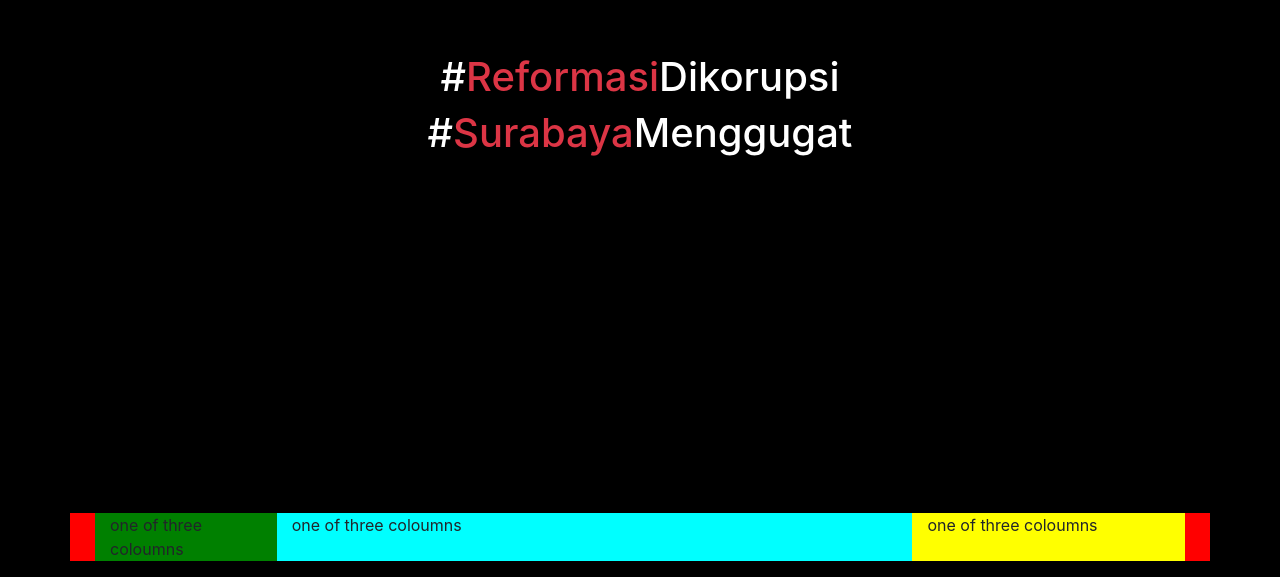
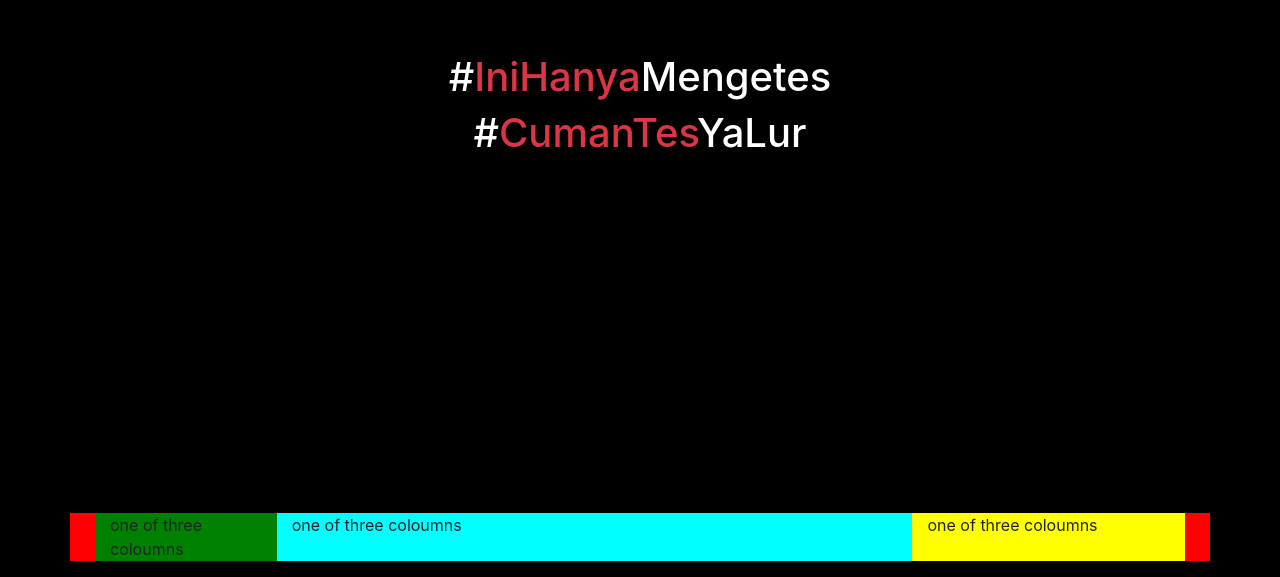
Before and after one commit to akdeaso/akdeaso.github.com, a plain HTML site: page index.html in a window 1280 px wide. Shown: the part 303-880 px from the top of the page. Drawn offline with nearby package versions, Linux system fonts and the light colour scheme.

Commit message:
ganti nama

```diff
--- a/index.html
+++ b/index.html
@@ -12,8 +12,8 @@
     <div id="app" class="p-3">
         <div class="row justify-content-center align-items-center min-vh-100">
             <div class="col-12" style="line-height: 1.5">
-                <h1 class="text-center">#<span class="text-danger">Reformasi</span>Dikorupsi</h1>
-                <h1 class="text-center">#<span class="text-danger">Surabaya</span>Menggugat</h1>
+                <h1 class="text-center">#<span class="text-danger">IniHanya</span>Mengetes</h1>
+                <h1 class="text-center">#<span class="text-danger">CumanTes</span>YaLur</h1>
                 <!-- <p class="container text-center">Lorem ipsum dolor sit, amet consectetur adipisicing elit. Eaque saepe aperiam blanditiis minus eligendi eum ea fugiat impedit culpa delectus?</p> -->
                 <p class="text-justify">
                 </p>
```
